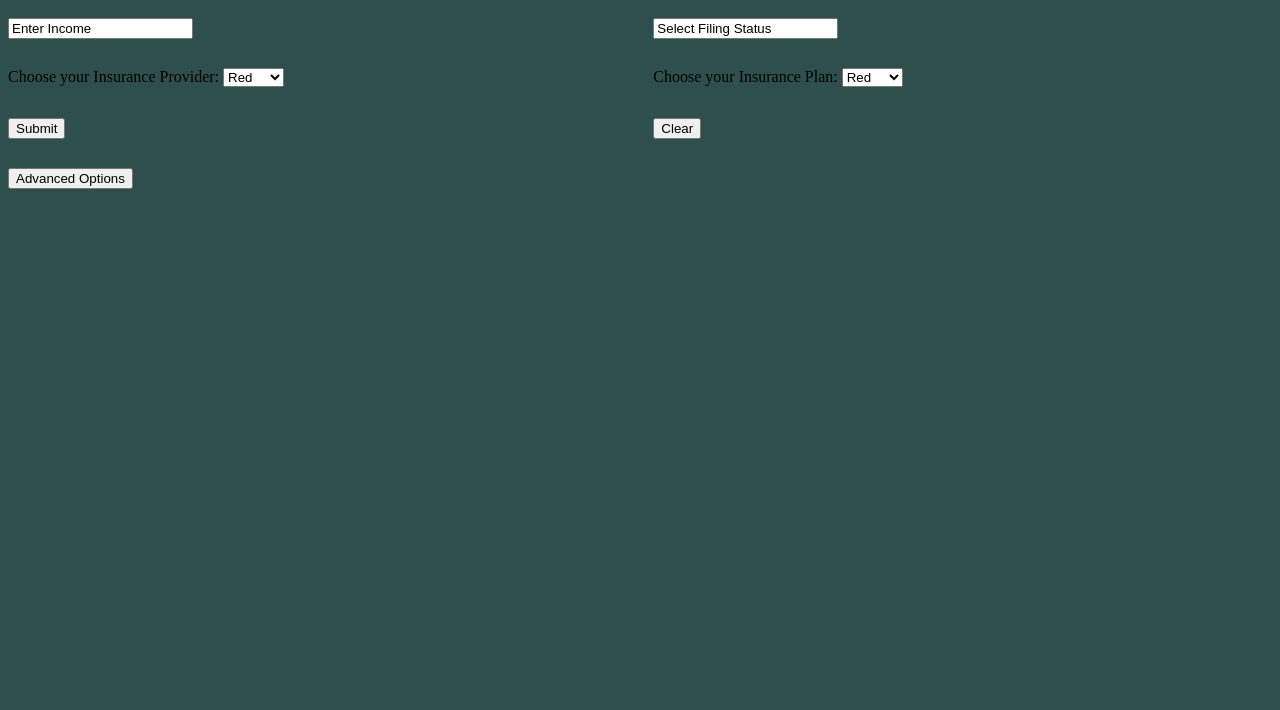
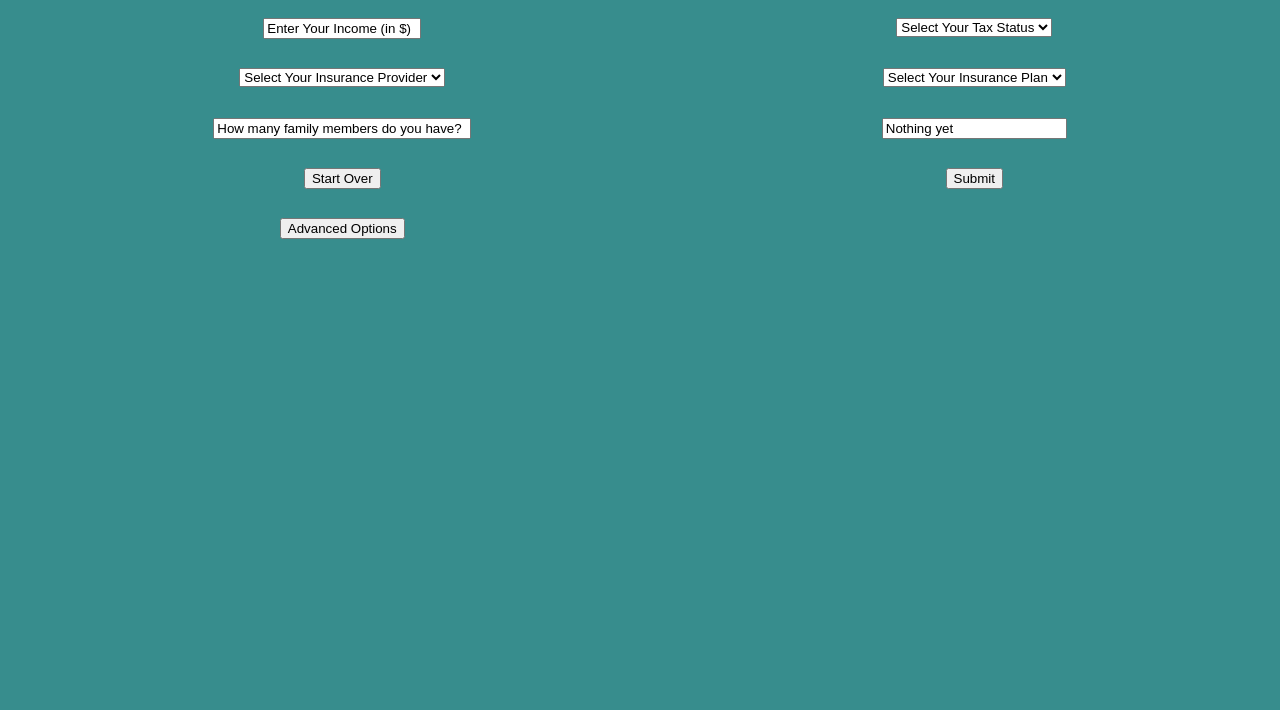
Before and after one commit to ajohn25/health-app, a plain HTML site: page index.html in a window 1280 px wide. Shown: the part 90-800 px from the top of the page. Drawn offline with Linux system fonts and the light colour scheme.

Commit message:
Add Button Functions

```diff
--- a/index.html
+++ b/index.html
@@ -7,54 +7,104 @@
 
     <body>
 
+
+
+
         <h1>HealthCare Calculator</h1>
 
 
-
+        <script src="main.js"></script>
 
             <div id="income_input">
-                <input type="textarea" value="Enter Income">
+            <center>
+            <input id = "text_income_input" type="textarea" style = "width:150px;"  value="Enter Your Income (in $)">
+            </center>
 
             </div>
 
             <div id="status_input">
-                <input type="textarea" value="Select Filing Status">
+            <center>
+                <select id="statii">
+                    <option value="Select Your Tax Status">Select Your Tax Status</option>
+                    <option value="Single">Red</option>
+                    <option value="Married">Blue</option>
+                    <option value="Head of Household">United</option>
+                    <option value="Other">Other</option>
+                </select>
+            </center>
             </div>
 
             <div id="insurance_input">
-
-                <label for="inss"> Choose your Insurance Provider:</label>
-
+            <center>
                 <select id="provs">
+                    <option value="Select Your Insurance Provider">Select Your Insurance Provider</option>
                     <option value="Red">Red</option>
                     <option value="Blue">Blue</option>
                     <option value="United">United</option>
                     <option value="Other">Other</option>
                 </select>
+            </center>
             </div>
 
             <div id="plan_input">
-                <label for="inss"> Choose your Insurance Plan:</label>
+            <center>
 
                 <select id="plans">
+                    <option value="Select Your Insurance Plan">Select Your Insurance Plan</option>
                     <option value="Red">Red</option>
                     <option value="Blue">Blue</option>
                     <option value="United">United</option>
                     <option value="Other">Other</option>
                 </select>
+            </center>
+            </div>
+
+            <div id="fam_input">
+            <center>
+                <input id = "text_fam_input" type="textarea" style ="width:250px;" value="How many family members do you have?">
+            </center>
             </div>
 
             <div id = "submit">
+            <center>
+
                 <button> Submit </button>
+            </center>
             </div>
 
             <div id = "clear">
-            <button> Clear </button>
+            <center>
+
+                <button onclick="clearInputs()"> Start Over </button>
+            </center>
             </div>
 
             <div id = "adv">
+            <center>
+
                 <button> Advanced Options </button>
+            </center>
             </div>
+
+            <div id = "placeh">
+            <center>
+
+                <input id = "placei" type="textarea"  value="Nothing yet">
+            </center>
+
+            </div>
+
+            <div id = "dep">
+            <center>
+
+                <input id = "depi" type="textarea" style = "display: none;" value ="Advanced 1">
+            </center>
+
+            </div>
+
+
+
+
 
 
 
--- a/main.css
+++ b/main.css
@@ -1,14 +1,17 @@
 body{
     display:grid;
-    background-color: darkslategrey;
+    background-color: rgb(55, 141, 141);
 
 
     grid-template:
         "headline headline" 100px
-        "income status" 50px
-        "prov plan" 50px
-        "submit clear" 50px
-        "run spa" 50px;
+        "input1 input2" 50px
+        "input3 input4" 50px
+        "input5 input6" 50px
+        "input7 input8" 50px
+        "input9 input10" 50px
+        "input11 input12" 50px
+        "input13 input14" 50px
 }
 
 
@@ -16,7 +19,7 @@ body{
 
 h1{
     text-align: center;
-    color: red;
+    color: blue;
     grid-area:headline;
 }
 
@@ -28,29 +31,37 @@ h4{
 
 
 div[id="income_input"] {
-    grid-area: income;
+    grid-area: input1;
 }
 
 div[id="status_input"] {
-    grid-area: status;
+    grid-area: input2;
 }
 
 div[id="submit"] {
-    grid-area: submit;
+    grid-area: input8;
 }
 
 div[id="insurance_input"] {
-    grid-area: prov;
+    grid-area: input3;
 }
 
 div[id="plan_input"] {
-    grid-area: plan;
+    grid-area: input4;
 }
 
 div[id="clear"] {
-    grid-area: clear;
+    grid-area: input7;
 }
 
 div[id="adv"] {
-    grid-area: run;
+    grid-area: input9;
 }
+
+div[id="placeh"] {
+    grid-area: input6;
+}
+
+div[id="dep"] {
+    grid-area: input11;
+}
--- a/main.js
+++ b/main.js
@@ -1,9 +1,16 @@
-let stephen_colbert = {
-    first_name: "Stephen",
-    last_name: "Hawking",
-    sayHello: function(other_name){
-        return "Hello " + other_name + " I'm " + this.first_name
-    }
+
+function clearInputs()
+{
+    document.getElementById("text_income_input").value = "Enter Your Income (in $)"
+    document.getElementById("statii").value = "Select Your Tax Status"
+    document.getElementById("provs").value = "Select Your Insurance Provider"
+    document.getElementById("plans").value = "Select Your Insurance Plan"
+    document.getElementById("text_fam_input").value = "How many family members do you have?"
+
 }
 
-stephen_colbert.sayHello("Jim")
+function Advb(){
+    var inCheck = document.getElementById("depi");
+    if (inCheck.style.display === "inline-block") inCheck.style.display = "none";
+    else inCheck.style.display = "inline-block";
+}
```
Lines whose indentation alone changed are shown as unchanged.
